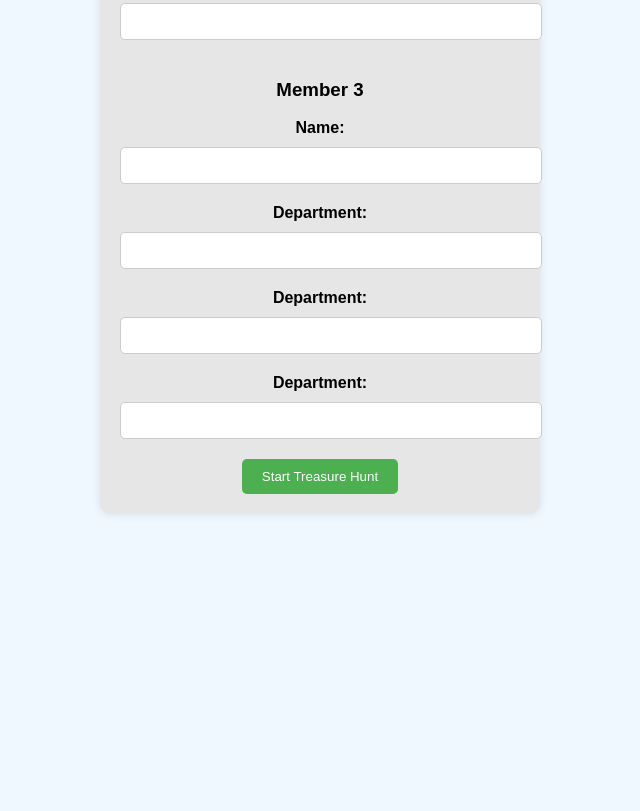
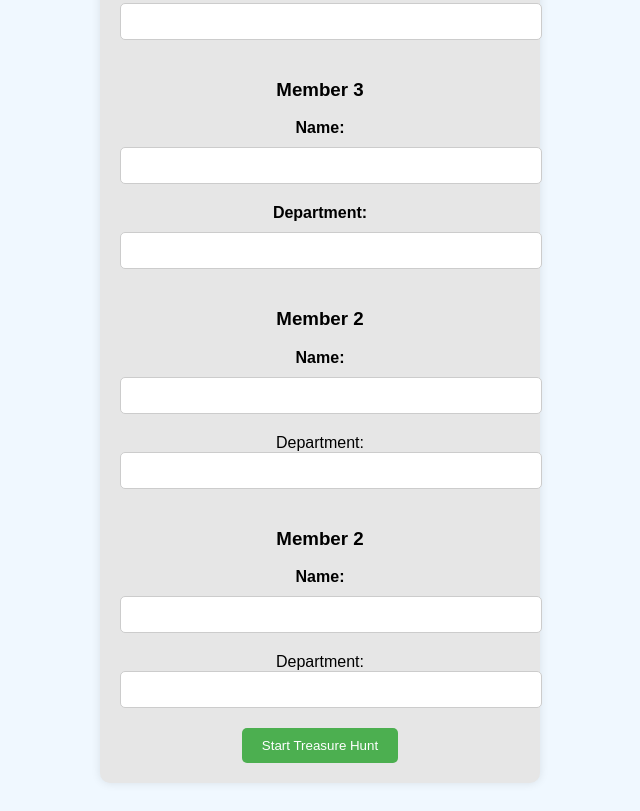
Before and after one commit to debashrita-byte/treasurehuntqw, a plain HTML site: page index.html in a window 1280 px wide. Shown: the part 524-1335 px from the top of the page, without its empty margins (320-960 px from the left). Before the commit the page ends 1066 px from the top, so only its background shows below. Drawn offline with Linux system fonts and the light colour scheme.

Commit message:
Update index.html

```diff
--- a/index.html
+++ b/index.html
@@ -70,8 +70,16 @@
         <label for="department3">Department:</label>
         <input type="text" id="department3" name="department3" required>
 
+        <h3>Member 2</h3>
+        <label for="name4">Name:</label>
+        <input type="text" id="name4" name="name4" required
+
         <label for="department4">Department:</label>
         <input type="text" id="department4" name="department4" required>
+
+        <h3>Member 2</h3>
+        <label for="name5">Name:</label>
+        <input type="text" id="name5" name="name5" required
 
         <label for="department5">Department:</label>
         <input type="text" id="department5" name="department5" required>
```
